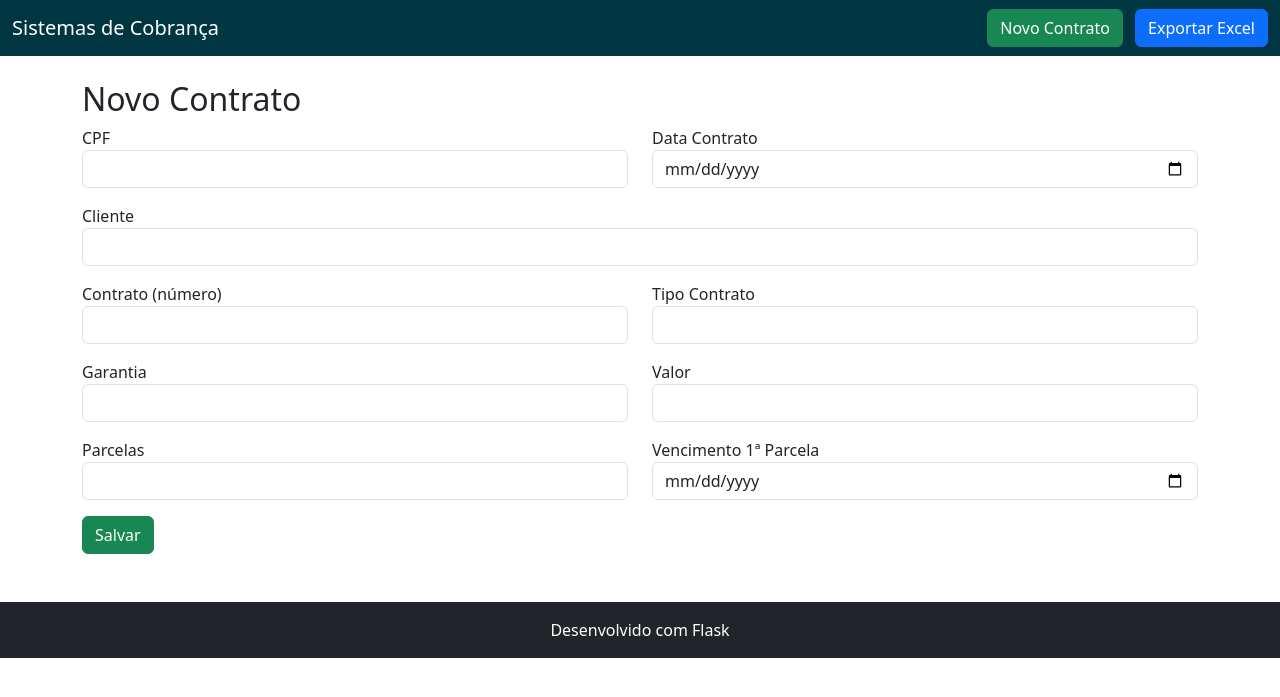
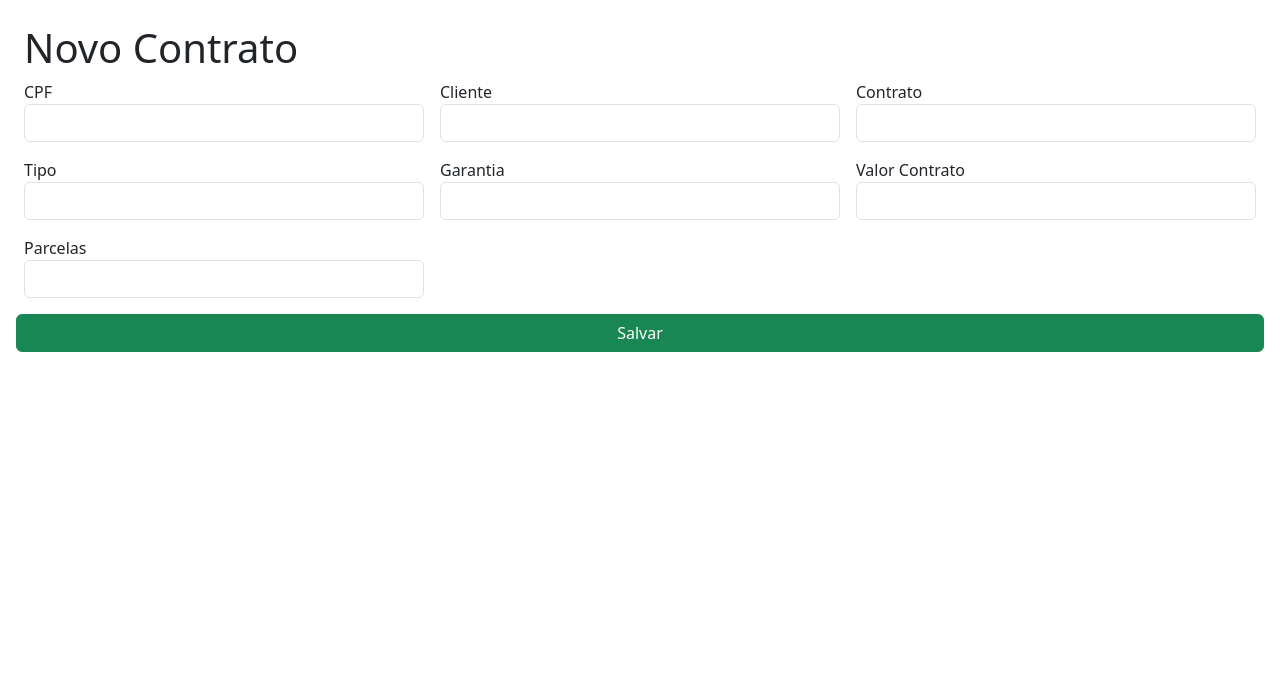
Before and after one commit to felipe4128/Contratos_cobranca, a Flask app: page /novo in a window 1280 px wide. Shown: the top 697 px of the page. Run offline with Flask 3, Linux system fonts and the light colour scheme.

Commit message:
Atualiza layout e adiciona novos campos

```diff
--- a/app.py
+++ b/app.py
@@ -1,6 +1,6 @@
 from flask import Flask, render_template, request, redirect, url_for, send_file
 from flask_sqlalchemy import SQLAlchemy
-from datetime import datetime, timedelta
+from datetime import datetime
 import os
 import pandas as pd
 
@@ -9,38 +9,27 @@ base_dir = os.path.abspath(os.path.dirname(__file__))
 app.config['SQLALCHEMY_DATABASE_URI'] = 'sqlite:///' + os.path.join(base_dir, 'credito.db')
 app.config['SQLALCHEMY_TRACK_MODIFICATIONS'] = False
 
-@app.context_processor
-def inject_colors():
-    return dict(
-        cor_primaria="#00AE9D",
-        cor_escura="#003641",
-        cor_secundaria="#C9D200"
-    )
-
 db = SQLAlchemy(app)
 
 class Contrato(db.Model):
-    id              = db.Column(db.Integer, primary_key=True)
-    cpf             = db.Column(db.String(14), nullable=True)
-    data_contrato   = db.Column(db.Date, nullable=True)
-    cliente         = db.Column(db.String(100), nullable=True)
-    numero          = db.Column(db.String(50), nullable=True)
-    tipo_contrato   = db.Column(db.String(50), nullable=True)
-    garantia        = db.Column(db.String(100), nullable=True)
-    valor           = db.Column(db.Float, nullable=True)
-    parcelas        = db.Column(db.Integer, default=0)
-    parcelas_restantes = db.Column(db.Integer, default=0)
-    vencimento_parcelas = db.Column(db.Date, nullable=True)
-    demais_info     = db.Column(db.Text, nullable=True)
+    id                       = db.Column(db.Integer, primary_key=True)
+    cpf                      = db.Column(db.String(14),  nullable=True)
+    cooperado                = db.Column(db.String(100), nullable=True)
+    numero                   = db.Column(db.String(50),  nullable=True)
+    tipo_contrato            = db.Column(db.String(50),  nullable=True)
+    garantia                 = db.Column(db.String(100), nullable=True)
+    valor                    = db.Column(db.Float,       nullable=True)
+    parcelas                 = db.Column(db.Integer,     default=0)
+    parcelas_restantes       = db.Column(db.Integer,     default=0)
 
 class Parcela(db.Model):
-    id            = db.Column(db.Integer, primary_key=True)
-    contrato_id   = db.Column(db.Integer, db.ForeignKey('contrato.id'))
-    numero        = db.Column(db.Integer)
-    valor         = db.Column(db.Float)
-    vencimento    = db.Column(db.Date)
-    quitada       = db.Column(db.Boolean, default=False)
-    contrato      = db.relationship('Contrato', backref=db.backref('parcelas_list', lazy=True))
+    id          = db.Column(db.Integer, primary_key=True)
+    contrato_id = db.Column(db.Integer, db.ForeignKey('contrato.id'))
+    numero      = db.Column(db.Integer)
+    valor       = db.Column(db.Float)
+    vencimento  = db.Column(db.Date)
+    quitada     = db.Column(db.Boolean, default=False)
+    contrato    = db.relationship('Contrato', backref=db.backref('parcelas_list', lazy=True))
 
 @app.before_request
 def criar_tabelas():
@@ -55,95 +44,53 @@ def index():
 @app.route('/novo', methods=['GET','POST'])
 def novo():
     if request.method == 'POST':
-        cpf_str = request.form.get('cpf') or None
-        data_str = request.form.get('data_contrato')
-        data_contrato = datetime.strptime(data_str, '%Y-%m-%d') if data_str else None
-        cliente  = request.form.get('cliente') or None
-        numero   = request.form.get('numero') or None
-        tipo     = request.form.get('tipo_contrato') or None
-        garantia = request.form.get('garantia') or None
-        valor    = float(request.form.get('valor')) if request.form.get('valor') else None
-        parcelas = int(request.form.get('parcelas')) if request.form.get('parcelas') else 0
-        venc_str = request.form.get('vencimento_parcelas')
-        venc_init = datetime.strptime(venc_str,'%Y-%m-%d') if venc_str else (data_contrato + timedelta(days=30) if data_contrato else None)
-
-        contrato = Contrato(
-            cpf=cpf_str,
-            data_contrato=data_contrato,
-            cliente=cliente,
-            numero=numero,
-            tipo_contrato=tipo,
-            garantia=garantia,
-            valor=valor,
-            parcelas=parcelas,
-            parcelas_restantes=parcelas,
-            vencimento_parcelas=venc_init
+        form = request.form
+        c = Contrato(
+            cpf                = form.get('cpf'),
+            cooperado          = form.get('cooperado'),
+            numero             = form.get('numero'),
+            tipo_contrato      = form.get('tipo_contrato'),
+            garantia           = form.get('garantia'),
+            valor              = float(form.get('valor') or 0),
+            parcelas           = int(form.get('parcelas') or 0),
+            parcelas_restantes = int(form.get('parcelas') or 0),
         )
-        db.session.add(contrato)
+        db.session.add(c)
         db.session.commit()
-
-        if parcelas and valor and venc_init:
-            valor_parc = round(valor/parcelas,2)
-            for i in range(1,parcelas+1):
-                venc = venc_init + timedelta(days=30*(i-1))
-                p = Parcela(contrato_id=contrato.id, numero=i, valor=valor_parc, vencimento=venc)
-                db.session.add(p)
-            db.session.commit()
-
         return redirect(url_for('index'))
     return render_template('novo.html')
 
-@app.route('/contrato/<int:id>')
+@app.route('/contrato/<int:id>', methods=['GET','POST'])
 def ver_contrato(id):
-    contrato = Contrato.query.get_or_404(id)
-    parcelas = contrato.parcelas_list
-    return render_template('contrato.html', contrato=contrato, parcelas=parcelas)
+    c = Contrato.query.get_or_404(id)
+    if request.method=='POST':
+        return redirect(url_for('ver_contrato', id=id))
+    return render_template('contrato.html', contrato=c, parcelas=c.parcelas_list)
 
 @app.route('/parcela/<int:id>/quitar', methods=['POST'])
 def quitar_parcela(id):
     p = Parcela.query.get_or_404(id)
     p.quitada = True
     cont = Contrato.query.get(p.contrato_id)
-    if cont.parcelas_restantes > 0:
+    if cont.parcelas_restantes>0:
         cont.parcelas_restantes -= 1
     db.session.commit()
     return redirect(url_for('ver_contrato', id=p.contrato_id))
 
-@app.route('/contrato/<int:id>/info', methods=['GET','POST'])
-def editar_info(id):
-    contrato = Contrato.query.get_or_404(id)
-    if request.method == 'POST':
-        contrato.garantia = request.form.get('garantia') or None
-        contrato.valor = float(request.form.get('valor')) if request.form.get('valor') else None
-        contrato.demais_info = request.form.get('demais_info') or None
-        db.session.commit()
-        return redirect(url_for('index'))
-    return render_template('info.html', contrato=contrato)
-
-@app.route('/deletar', methods=['POST'])
-def deletar():
-    ids = request.form.getlist('ids')
-    for i in ids:
-        c = Contrato.query.get(int(i))
-        if c:
-            Parcela.query.filter_by(contrato_id=c.id).delete()
-            db.session.delete(c)
-    db.session.commit()
-    return redirect(url_for('index'))
-
 @app.route('/exportar')
 def exportar():
-    contratos = Contrato.query.all()
-    data = []
-    for c in contratos:
-        d = c.__dict__.copy()
-        d.pop('_sa_instance_state', None)
-        data.append(d)
-    df = pd.DataFrame(data)
+    df = pd.DataFrame([{
+        'CPF': c.cpf,
+        'Cooperado': c.cooperado,
+        'Contrato': c.numero,
+        'Tipo': c.tipo_contrato,
+        'Valor': c.valor,
+        'Parcelas': c.parcelas,
+        'Parcelas Rest.': c.parcelas_restantes
+    } for c in Contrato.query.all()])
     path = os.path.join(base_dir, 'export.xlsx')
     df.to_excel(path, index=False)
     return send_file(path, as_attachment=True)
 
-if __name__ == "__main__":
-    port = int(os.environ.get("PORT",5000))
-    app.run(host="0.0.0.0", port=port)
+if __name__=="__main__":
+    app.run(host="0.0.0.0", port=int(os.environ.get("PORT",5000)))
--- a/templates/novo.html
+++ b/templates/novo.html
@@ -1,26 +1,21 @@
-{% extends "base.html" %}
-{% block content %}
-<div class="container py-4">
-  <h2>Novo Contrato</h2>
-  <form method="post">
-    <div class="row mb-3">
-      <div class="col"><label>CPF</label><input class="form-control" name="cpf"></div>
-      <div class="col"><label>Data Contrato</label><input type="date" class="form-control" name="data_contrato"></div>
-    </div>
-    <div class="mb-3"><label>Cliente</label><input class="form-control" name="cliente"></div>
-    <div class="row mb-3">
-      <div class="col"><label>Contrato (número)</label><input class="form-control" name="numero"></div>
-      <div class="col"><label>Tipo Contrato</label><input class="form-control" name="tipo_contrato"></div>
-    </div>
-    <div class="row mb-3">
-      <div class="col"><label>Garantia</label><input class="form-control" name="garantia"></div>
-      <div class="col"><label>Valor</label><input type="number" step="0.01" class="form-control" name="valor"></div>
-    </div>
-    <div class="row mb-3">
-      <div class="col"><label>Parcelas</label><input type="number" class="form-control" name="parcelas"></div>
-      <div class="col"><label>Vencimento 1ª Parcela</label><input type="date" class="form-control" name="vencimento_parcelas"></div>
-    </div>
-    <button class="btn btn-success">Salvar</button>
+<!doctype html>
+<html lang="pt-br">
+<head>
+  <meta charset="utf-8">
+  <title>Novo Contrato</title>
+  <link href="https://cdn.jsdelivr.net/npm/bootstrap@5.3.0/dist/css/bootstrap.min.css" rel="stylesheet">
+</head>
+<body class="p-4">
+  <h1>Novo Contrato</h1>
+  <form method="post" class="row g-3">
+    <div class="col-md-4"><label>CPF</label><input name="cpf" class="form-control"></div>
+    <div class="col-md-4"><label>Cliente</label><input name="cooperado" class="form-control"></div>
+    <div class="col-md-4"><label>Contrato</label><input name="numero" class="form-control"></div>
+    <div class="col-md-4"><label>Tipo</label><input name="tipo_contrato" class="form-control"></div>
+    <div class="col-md-4"><label>Garantia</label><input name="garantia" class="form-control"></div>
+    <div class="col-md-4"><label>Valor Contrato</label><input name="valor" class="form-control" type="number" step="0.01"></div>
+    <div class="col-md-4"><label>Parcelas</label><input name="parcelas" class="form-control" type="number"></div>
+    <button class="btn btn-success mt-3">Salvar</button>
   </form>
-</div>
-{% endblock %}
+</body>
+</html>
```
Also changed, not shown: templates/contrato.html (+19 -16 lines), templates/index.html (+31 -19 lines).
